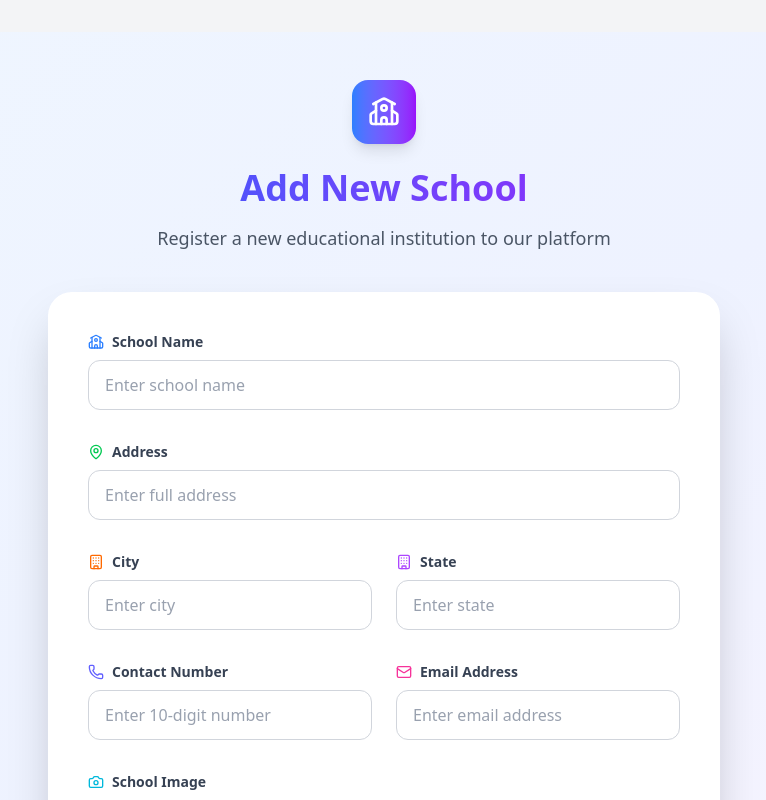
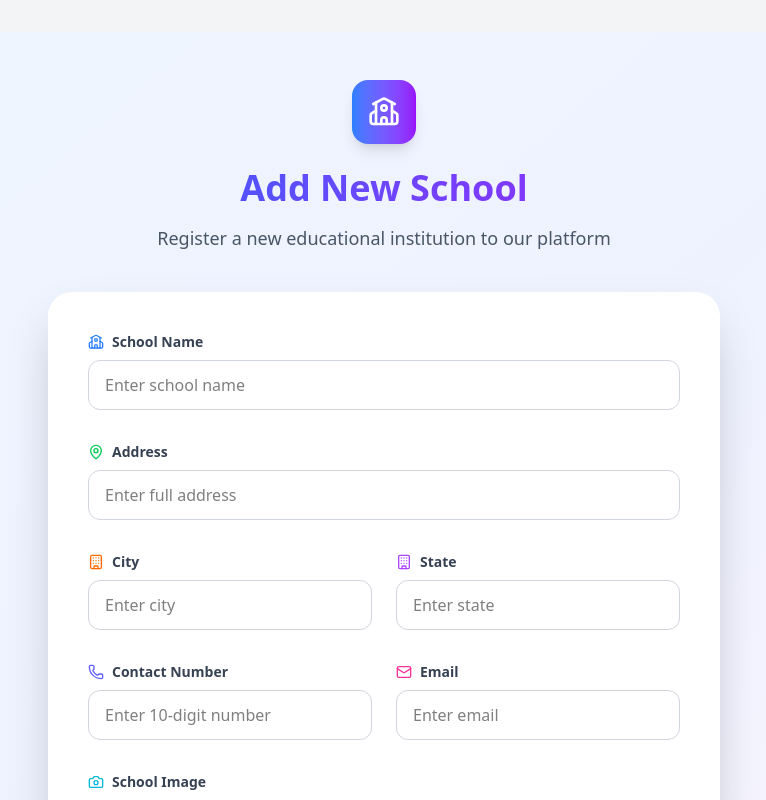
Before and after one commit to Daddycool122/SchoolProject, a Next.js app: page /add-school in a window 1280 px wide. Shown: the top 800 px of the page, without its empty margins (256-1022 px from the left). Built offline with nearby package versions, Linux system fonts and the light colour scheme.

Commit message:
API Updated 2

```diff
--- a/components/addSchool.jsx
+++ b/components/addSchool.jsx
@@ -1,37 +1,25 @@
-"use client"
+"use client";
 import { useForm } from "react-hook-form";
-import { useState } from "react";
-import {
-  School,
-  MapPin,
-  Building,
-  Phone,
-  Mail,
-  Upload,
-  CheckCircle,
-  AlertCircle,
-  Loader2,
-  Camera
-} from "lucide-react";
+import { useState, useEffect } from "react";
+import { School, MapPin, Building, Phone, Mail, Upload, CheckCircle, AlertCircle, Loader2, Camera } from "lucide-react";
 
 export default function AddSchool() {
   const { register, handleSubmit, formState: { errors }, reset, watch } = useForm();
   const [msg, setMsg] = useState("");
+  const [submitStatus, setSubmitStatus] = useState(""); // "success" | "error"
   const [isLoading, setIsLoading] = useState(false);
-  const [submitStatus, setSubmitStatus] = useState(""); // "success", "error", ""
   const [previewImage, setPreviewImage] = useState(null);
 
   const watchedImage = watch("image");
 
-  // Handle image preview
-  useState(() => {
+  // Preview image when file is selected
+  useEffect(() => {
     if (watchedImage && watchedImage[0]) {
-      const file = watchedImage[0];
       const reader = new FileReader();
-      reader.onloadend = () => {
-        setPreviewImage(reader.result);
-      };
-      reader.readAsDataURL(file);
+      reader.onloadend = () => setPreviewImage(reader.result);
+      reader.readAsDataURL(watchedImage[0]);
+    } else {
+      setPreviewImage(null);
     }
   }, [watchedImage]);
 
@@ -50,37 +38,31 @@ export default function AddSchool() {
       formData.append("email_id", data.email_id);
       formData.append("image", data.image[0]);
 
-      const res = await fetch("/api/schools/add", {
-  method: "POST",
-  body: formData,
-});
+      const res = await fetch("/api/schools/add", { method: "POST", body: formData });
 
-// Only try to parse JSON if content exists
       let result = {};
-try {
+      const contentType = res.headers.get("content-type");
+
+      if (contentType && contentType.includes("application/json")) {
         result = await res.json();
-} catch (err) {
-  console.warn("Response is not JSON:", err);
+      } else {
+        result = { message: await res.text() || "No response from server" };
+        console.warn("Response is not JSON:", result.message);
       }
 
       if (res.ok) {
-  setMsg("School added successfully! 🎉");
+        setMsg(result.message || "School added successfully!");
         setSubmitStatus("success");
         reset();
         setPreviewImage(null);
-
-  setTimeout(() => {
-    setMsg("");
-    setSubmitStatus("");
-  }, 5000);
+        setTimeout(() => { setMsg(""); setSubmitStatus(""); }, 5000);
       } else {
-  throw new Error(result.message || "Failed to add school");
+        throw new Error(result.error || result.message || "Failed to add school");
       }
-
-    } catch (error) {
-      setMsg(error.message || "Something went wrong. Please try again.");
+    } catch (err) {
+      setMsg(err.message || "Something went wrong.");
       setSubmitStatus("error");
-      console.error("Error:", error);
+      console.error("Frontend Error:", err);
     } finally {
       setIsLoading(false);
     }
@@ -89,7 +71,6 @@ if (res.ok) {
   return (
     <div className="min-h-screen bg-gradient-to-br from-blue-50 via-indigo-50 to-purple-50 py-12 px-4 sm:px-6 lg:px-8">
       <div className="max-w-2xl mx-auto">
-        {/* Header */}
         <div className="text-center mb-10">
           <div className="mx-auto h-16 w-16 bg-gradient-to-r from-blue-500 to-purple-600 rounded-2xl flex items-center justify-center mb-6 shadow-lg">
             <School className="h-8 w-8 text-white" />
@@ -97,28 +78,20 @@ if (res.ok) {
           <h1 className="text-3xl md:text-4xl font-bold text-gray-800 mb-4 bg-gradient-to-r from-blue-600 to-purple-600 bg-clip-text text-transparent">
             Add New School
           </h1>
-          <p className="text-lg text-gray-600">
-            Register a new educational institution to our platform
-          </p>
+          <p className="text-lg text-gray-600">Register a new educational institution to our platform</p>
         </div>
 
-        {/* Form Container */}
         <div className="bg-white shadow-2xl rounded-3xl p-8 md:p-10 backdrop-blur-sm bg-opacity-95">
-          {/* Status Messages */}
           {msg && (
             <div className={`mb-6 p-4 rounded-2xl flex items-center space-x-3 ${
-              submitStatus === "success"
-                ? "bg-green-50 border border-green-200"
-                : "bg-red-50 border border-red-200"
+              submitStatus === "success" ? "bg-green-50 border border-green-200" : "bg-red-50 border border-red-200"
             }`}>
               {submitStatus === "success" ? (
                 <CheckCircle className="h-5 w-5 text-green-500 flex-shrink-0" />
               ) : (
                 <AlertCircle className="h-5 w-5 text-red-500 flex-shrink-0" />
               )}
-              <p className={`font-medium ${
-                submitStatus === "success" ? "text-green-800" : "text-red-800"
-              }`}>
+              <p className={`font-medium ${submitStatus === "success" ? "text-green-800" : "text-red-800"}`}>
                 {msg}
               </p>
             </div>
@@ -128,149 +101,92 @@ if (res.ok) {
             {/* School Name */}
             <div className="group">
               <label className="flex items-center text-sm font-semibold text-gray-700 mb-2">
-                <School className="h-4 w-4 mr-2 text-blue-500" />
-                School Name
+                <School className="h-4 w-4 mr-2 text-blue-500" /> School Name
               </label>
               <input
-                {...register("name", {
-                  required: "School name is required",
-                  minLength: { value: 2, message: "Name must be at least 2 characters" }
-                })}
+                {...register("name", { required: "School name is required", minLength: { value: 2, message: "Name must be at least 2 characters" } })}
                 placeholder="Enter school name"
-                className="w-full px-4 py-3 border border-gray-300 rounded-xl focus:ring-2 focus:ring-blue-500 focus:border-transparent transition-all duration-200 placeholder-gray-400 group-hover:border-gray-400"
+                className="w-full px-4 py-3 border border-gray-300 rounded-xl focus:ring-2 focus:ring-blue-500 focus:border-transparent"
               />
               {errors.name && <p className="mt-2 text-sm text-red-600 flex items-center"><AlertCircle className="h-4 w-4 mr-1" />{errors.name.message}</p>}
             </div>
 
-
+            {/* Address */}
             <div className="group">
               <label className="flex items-center text-sm font-semibold text-gray-700 mb-2">
-                <MapPin className="h-4 w-4 mr-2 text-green-500" />
-                Address
+                <MapPin className="h-4 w-4 mr-2 text-green-500" /> Address
               </label>
               <input
                 {...register("address", { required: "Address is required" })}
                 placeholder="Enter full address"
-                className="w-full px-4 py-3 border border-gray-300 rounded-xl focus:ring-2 focus:ring-blue-500 focus:border-transparent transition-all duration-200 placeholder-gray-400 group-hover:border-gray-400"
+                className="w-full px-4 py-3 border border-gray-300 rounded-xl focus:ring-2 focus:ring-blue-500 focus:border-transparent"
               />
               {errors.address && <p className="mt-2 text-sm text-red-600 flex items-center"><AlertCircle className="h-4 w-4 mr-1" />{errors.address.message}</p>}
             </div>
 
-
+            {/* City & State */}
             <div className="grid grid-cols-1 md:grid-cols-2 gap-6">
               <div className="group">
                 <label className="flex items-center text-sm font-semibold text-gray-700 mb-2">
-                  <Building className="h-4 w-4 mr-2 text-orange-500" />
-                  City
+                  <Building className="h-4 w-4 mr-2 text-orange-500" /> City
                 </label>
-                <input
-                  {...register("city", { required: "City is required" })}
-                  placeholder="Enter city"
-                  className="w-full px-4 py-3 border border-gray-300 rounded-xl focus:ring-2 focus:ring-blue-500 focus:border-transparent transition-all duration-200 placeholder-gray-400 group-hover:border-gray-400"
-                />
+                <input {...register("city", { required: "City is required" })} placeholder="Enter city" className="w-full px-4 py-3 border border-gray-300 rounded-xl focus:ring-2 focus:ring-blue-500 focus:border-transparent" />
                 {errors.city && <p className="mt-2 text-sm text-red-600 flex items-center"><AlertCircle className="h-4 w-4 mr-1" />{errors.city.message}</p>}
               </div>
-
               <div className="group">
                 <label className="flex items-center text-sm font-semibold text-gray-700 mb-2">
-                  <Building className="h-4 w-4 mr-2 text-purple-500" />
-                  State
+                  <Building className="h-4 w-4 mr-2 text-purple-500" /> State
                 </label>
-                <input
-                  {...register("state", { required: "State is required" })}
-                  placeholder="Enter state"
-                  className="w-full px-4 py-3 border border-gray-300 rounded-xl focus:ring-2 focus:ring-blue-500 focus:border-transparent transition-all duration-200 placeholder-gray-400 group-hover:border-gray-400"
-                />
+                <input {...register("state", { required: "State is required" })} placeholder="Enter state" className="w-full px-4 py-3 border border-gray-300 rounded-xl focus:ring-2 focus:ring-blue-500 focus:border-transparent" />
                 {errors.state && <p className="mt-2 text-sm text-red-600 flex items-center"><AlertCircle className="h-4 w-4 mr-1" />{errors.state.message}</p>}
               </div>
             </div>
 
-
+            {/* Contact & Email */}
             <div className="grid grid-cols-1 md:grid-cols-2 gap-6">
               <div className="group">
                 <label className="flex items-center text-sm font-semibold text-gray-700 mb-2">
-                  <Phone className="h-4 w-4 mr-2 text-indigo-500" />
-                  Contact Number
+                  <Phone className="h-4 w-4 mr-2 text-indigo-500" /> Contact Number
                 </label>
                 <input
-                  {...register("contact", {
-                    required: "Contact number is required",
-                    pattern: {
-                      value: /^[0-9]{10}$/,
-                      message: "Please enter a valid 10-digit contact number"
-                    }
-                  })}
+                  {...register("contact", { required: "Contact number is required", pattern: { value: /^[0-9]{10}$/, message: "Enter valid 10-digit number" } })}
                   placeholder="Enter 10-digit number"
-                  className="w-full px-4 py-3 border border-gray-300 rounded-xl focus:ring-2 focus:ring-blue-500 focus:border-transparent transition-all duration-200 placeholder-gray-400 group-hover:border-gray-400"
+                  className="w-full px-4 py-3 border border-gray-300 rounded-xl focus:ring-2 focus:ring-blue-500 focus:border-transparent"
                 />
                 {errors.contact && <p className="mt-2 text-sm text-red-600 flex items-center"><AlertCircle className="h-4 w-4 mr-1" />{errors.contact.message}</p>}
               </div>
-
               <div className="group">
                 <label className="flex items-center text-sm font-semibold text-gray-700 mb-2">
-                  <Mail className="h-4 w-4 mr-2 text-pink-500" />
-                  Email Address
+                  <Mail className="h-4 w-4 mr-2 text-pink-500" /> Email
                 </label>
                 <input
-                  {...register("email_id", {
-                    required: "Email is required",
-                    pattern: {
-                      value: /^\S+@\S+\.\S+$/i,
-                      message: "Please enter a valid email address"
-                    }
-                  })}
-                  placeholder="Enter email address"
-                  className="w-full px-4 py-3 border border-gray-300 rounded-xl focus:ring-2 focus:ring-blue-500 focus:border-transparent transition-all duration-200 placeholder-gray-400 group-hover:border-gray-400"
+                  {...register("email_id", { required: "Email is required", pattern: { value: /^\S+@\S+\.\S+$/, message: "Enter a valid email" } })}
+                  placeholder="Enter email"
+                  className="w-full px-4 py-3 border border-gray-300 rounded-xl focus:ring-2 focus:ring-blue-500 focus:border-transparent"
                 />
                 {errors.email_id && <p className="mt-2 text-sm text-red-600 flex items-center"><AlertCircle className="h-4 w-4 mr-1" />{errors.email_id.message}</p>}
               </div>
             </div>
 
-
+            {/* Image */}
             <div className="group">
               <label className="flex items-center text-sm font-semibold text-gray-700 mb-2">
-                <Camera className="h-4 w-4 mr-2 text-cyan-500" />
-                School Image
+                <Camera className="h-4 w-4 mr-2 text-cyan-500" /> School Image
               </label>
               <div className="relative">
                 <input
                   type="file"
-                  {...register("image", {
-                    required: "School image is required",
-                    validate: {
-                      fileType: (files) => {
-                        if (!files[0]) return true;
-                        const allowedTypes = ['image/jpeg', 'image/jpg', 'image/png', 'image/webp'];
-                        return allowedTypes.includes(files[0].type) || "Please upload a valid image file (JPEG, PNG, or WebP)";
-                      },
-                      fileSize: (files) => {
-                        if (!files[0]) return true;
-                        return files[0].size <= 5 * 1024 * 1024 || "File size must be less than 5MB";
-                      }
-                    }
-                  })}
+                  {...register("image", { required: "Image is required" })}
                   accept="image/*"
-                  className="w-full px-4 py-3 border border-gray-300 rounded-xl focus:ring-2 focus:ring-blue-500 focus:border-transparent transition-all duration-200 file:mr-4 file:py-2 file:px-4 file:rounded-lg file:border-0 file:text-sm file:font-semibold file:bg-blue-50 file:text-blue-700 hover:file:bg-blue-100"
+                  className="w-full px-4 py-3 border border-gray-300 rounded-xl focus:ring-2 focus:ring-blue-500 focus:border-transparent file:mr-4 file:py-2 file:px-4 file:rounded-lg file:border-0 file:text-sm file:bg-blue-50 file:text-blue-700 hover:file:bg-blue-100"
                 />
                 <Upload className="absolute right-3 top-3 h-5 w-5 text-gray-400 pointer-events-none" />
               </div>
-              {errors.image && <p className="mt-2 text-sm text-red-600 flex items-center"><AlertCircle className="h-4 w-4 mr-1" />{errors.image.message}</p>}
-
-
               {previewImage && (
-                <div className="mt-4">
-                  <p className="text-sm text-gray-600 mb-2">Image Preview:</p>
-                  <img
-                    src={previewImage}
-                    alt="Preview"
-                    className="w-full h-48 object-cover rounded-xl shadow-md border border-gray-200"
-                  />
-                </div>
+                <img src={previewImage} alt="Preview" className="mt-4 w-full h-48 object-cover rounded-xl border border-gray-200" />
               )}
             </div>
 
-
-            <div className="pt-6">
             <button
               type="submit"
               disabled={isLoading}
@@ -288,10 +204,8 @@ if (res.ok) {
                 </>
               )}
             </button>
-            </div>
           </form>
         </div>
-
 
         <div className="mt-8 text-center">
           <p className="text-sm text-gray-500">
--- a/components/showSchools.jsx
+++ b/components/showSchools.jsx
@@ -117,7 +117,6 @@ export default function ShowSchools() {
           ))}
         </div>
 
-
         {schools.length === 0 && !loading && (
           <div className="text-center py-16">
             <div className="text-6xl mb-4">🏫</div>
```
Also changed, not shown: pages/api/schools/add.js (+6 -6 lines), public/schoolimages/1756708862362.jpg (added), public/schoolimages/1756708919267.jpg (added). Lines whose indentation alone changed are shown as unchanged.
